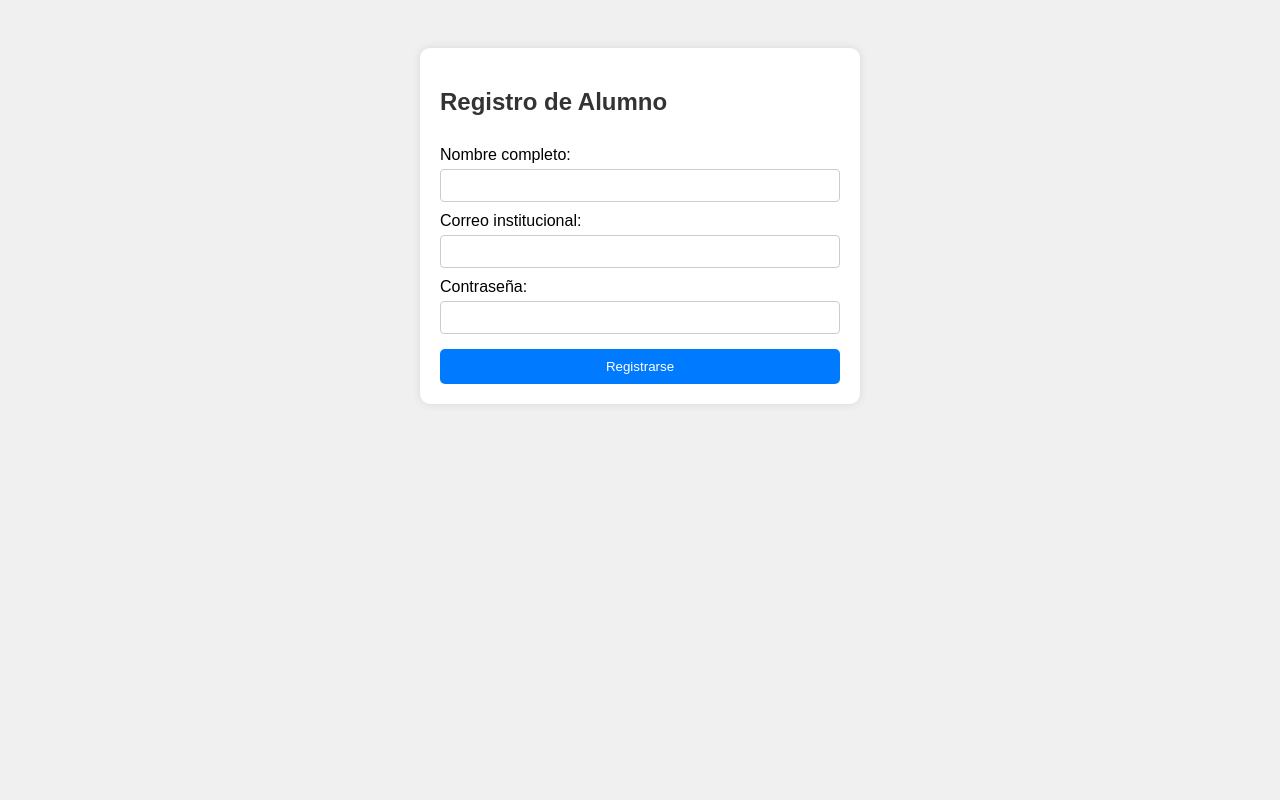
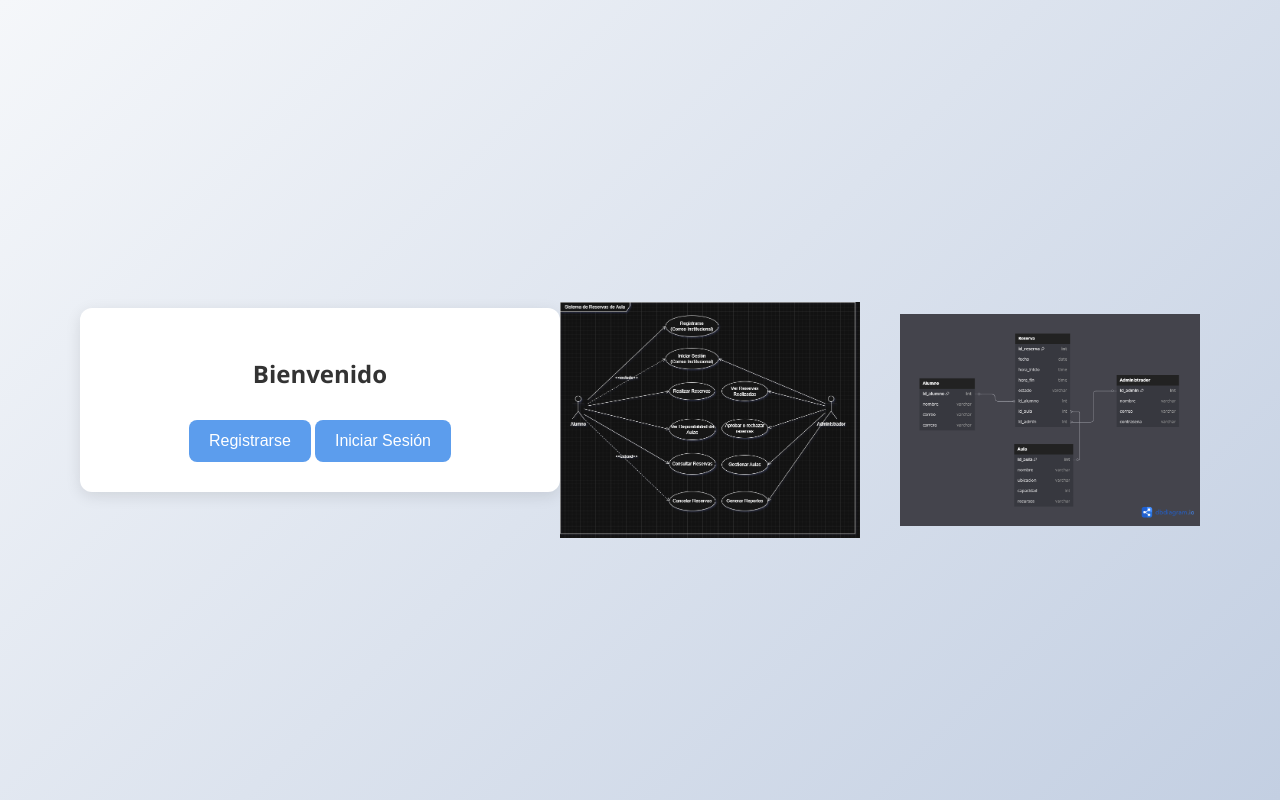
Before and after one commit to J-Alejandro11/Reserva-Aulas-4090-21-14885, a plain HTML site: page index.html in a window 1280 px wide. Drawn offline with Linux system fonts and the light colour scheme.

Commit message:
Alejandro

```diff
--- a/css/style.css
+++ b/css/style.css
@@ -1,48 +1,86 @@
 body {
-    font-family: Arial, sans-serif;
-    background-color: #f0f0f0;
-    padding: 40px;
+  font-family: 'Segoe UI', Tahoma, Geneva, Verdana, sans-serif;
+  background: linear-gradient(135deg, #f5f7fa, #c3cfe2);
+  display: flex;
+  justify-content: center;
+  align-items: center;
+  height: 100vh;
+  margin: 0;
 }
 
 .capa {
-    background-color: #fff;
-    padding: 20px;
-    border-radius: 10px;
+  background: white;
+  padding: 30px 40px;
+  border-radius: 12px;
+  box-shadow: 0 4px 15px rgba(0, 0, 0, 0.1);
+  width: 100%;
   max-width: 400px;
-    margin: 0 auto;
-    box-shadow: 0 0 10px rgba(0,0,0,0.1);
+  text-align: center;
 }
 
 h2 {
+  margin-bottom: 20px;
   color: #333;
 }
 
-  form {
-    display: flex;
-    flex-direction: column;
+label {
+  display: block;
+  margin: 10px 0 5px;
+  text-align: left;
+  color: #555;
 }
 
-  label {
+input[type="text"],
+input[type="email"],
+input[type="password"] {
+  width: 100%;
+  padding: 10px;
+  margin-bottom: 15px;
+  border: 1px solid #ccc;
+  border-radius: 8px;
+  transition: border 0.3s ease;
+}
+
+input:focus {
+  border-color: #5c9ded;
+  outline: none;
+}
+
+button {
+  background-color: #5c9ded;
+  color: white;
+  border: none;
+  padding: 12px 20px;
+  border-radius: 8px;
+  font-size: 16px;
+  cursor: pointer;
+  transition: background-color 0.3s ease;
   margin-top: 10px;
 }
 
-  input {
-    padding: 8px;
-    margin-top: 5px;
-    border: 1px solid #ccc;
-    border-radius: 4px;
+button:hover {
+  background-color: #477fd2;
 }
 
-  button {
-    margin-top: 15px;
-    background-color: #007bff;
-    color: white;
-    border: none;
-    padding: 10px;
-    border-radius: 5px;
-    cursor: pointer;
+p {
+  color: #666;
+  margin-bottom: 20px;
 }
 
-  button:hover {
-    background-color: #0056b3;
+.imagenes-inferiores {
+  margin-top: 40px;
+  display: flex;
+  justify-content: center;
+  gap: 40px;
 }
+
+.imagenes-inferiores img {
+  width: 300px;       /* Tamaño mediano */
+  height: auto;
+  object-fit: contain;
+  transition: transform 0.3s ease;
+}
+
+.imagenes-inferiores img:hover {
+  transform: scale(1.05); /* Efecto suave al pasar el mouse */
+}
--- a/index.html
+++ b/index.html
@@ -6,8 +6,16 @@
   <link rel="stylesheet" href="./css/style.css">
 </head>
 <body>
+
+  <!-- Pantalla de elección -->
+  <div id="seleccion" class="capa">
+    <h2>Bienvenido</h2>
+    <button onclick="mostrarFormulario('registro')">Registrarse</button>
+    <button onclick="mostrarFormulario('login')">Iniciar Sesión</button>
+  </div>
+
   <!-- Registro -->
-  <div id="registro" class="capa">
+  <div id="registro" class="capa" style="display: none;">
     <h2>Registro de Alumno</h2>
     <form onsubmit="mostrarLogin(); return false;">
       <label for="nombre">Nombre completo:</label>
@@ -38,29 +46,35 @@
   </div>
 
   <script>
+    function mostrarFormulario(tipo) {
+      document.getElementById("seleccion").style.display = "none";
+      document.getElementById(tipo).style.display = "block";
+    }
+
     function mostrarLogin() {
-      // Esconde el formulario de registro y muestra el de inicio de sesión
       document.getElementById("registro").style.display = "none";
       document.getElementById("login").style.display = "block";
     }
 
     function redirigirAlPanel() {
-      // Obtener el correo y la contraseña ingresados
       const correo = document.getElementById("correo-login").value;
       const password = document.getElementById("password-login").value;
 
-      // Validación simple para el correo y la contraseña (esto normalmente sería realizado en el backend)
       if (correo === "alumno@miumg.edu.gt" && password === "1234") {
-        // Si las credenciales son correctas, redirige al panel del alumno (en la carpeta html)
         window.location.href = "html/panel.html";
       } else if (correo === "admin@miumg.edu.gt" && password === "admin123") {
-        // Si las credenciales son para administrador, redirige al panel de administración (en la carpeta html)
         window.location.href = "html/admin.html";
       } else {
-        // Si las credenciales son incorrectas, muestra un mensaje de error
         alert("Correo o contraseña incorrectos");
       }
     }
   </script>
+
+<!-- Imágenes en la parte inferior -->
+<div class="imagenes-inferiores">
+  <img src="./img/img1.png" alt="Imagen 1">
+  <img src="./img/img2.png" alt="Imagen 2">
+</div>
+
 </body>
 </html>
```
Also changed, not shown: img/img1.png (renamed from img/Diagrama de caso de Uso - Alumno-Alumno.drawio.png), img/img2.png (renamed from img/Diagrama DER.png). Lines whose indentation alone changed are shown as unchanged.
